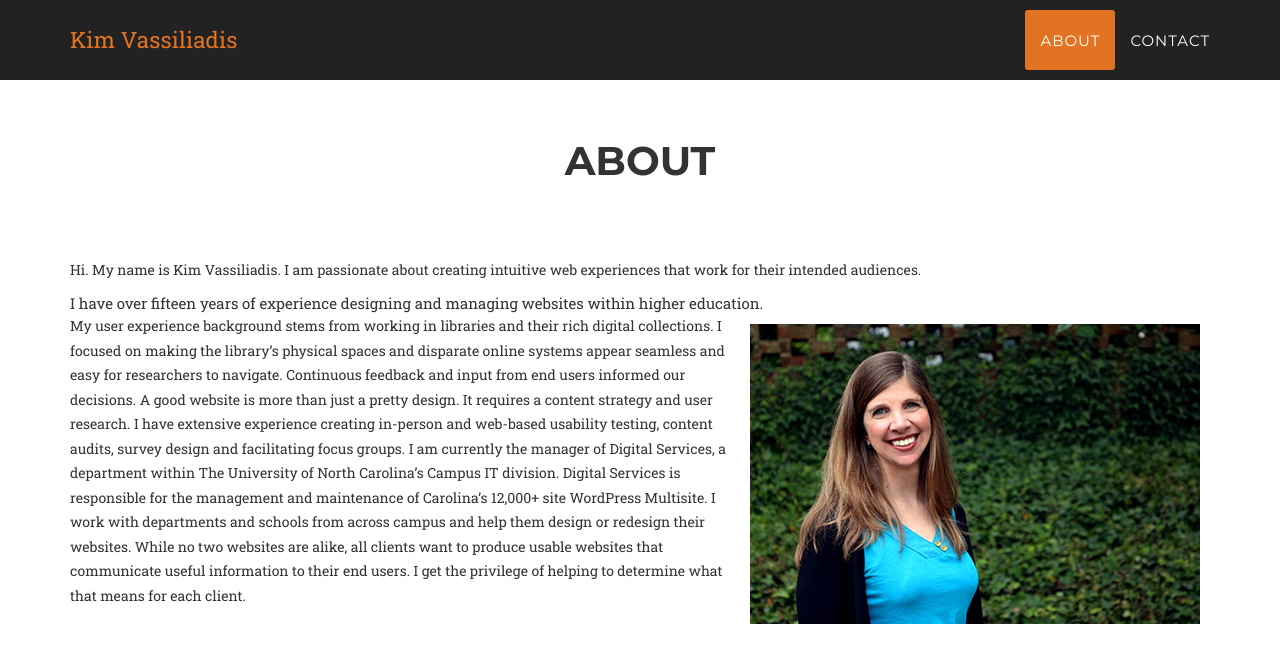
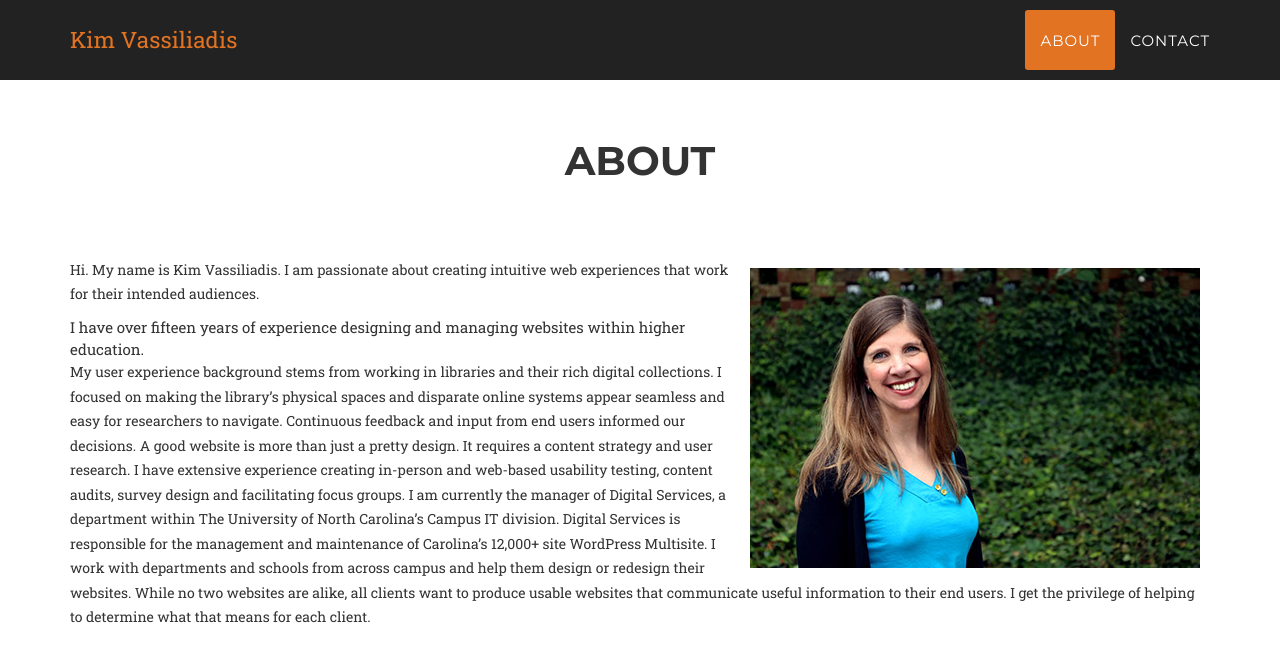
Before and after one commit to kimbrarian/jekyll, a Jekyll site: the page built from index.html, in a window 1280 px wide and 900 px high, scrolled down 2717 px. Shown: the top 663 px of the window. Built offline with Jekyll 4.4.1, drawn with Linux system fonts in a browser that asks for light colours; some web fonts are replaced.

Commit message:
Update about.html

```diff
--- a/_includes/about.html
+++ b/_includes/about.html
@@ -9,10 +9,10 @@
             </div>
             <div class="row">
                 <div class="col-lg-12">
-                    <p>Hi. My name is Kim Vassiliadis. I am passionate about creating intuitive web
+                    <p>Hi. My name is Kim Vassiliadis. <img src="img/about/Kim-HeadShot.jpg" alt="headshot" align="right" style="padding:10px;" /> I am passionate about creating intuitive web
                         experiences that work for their intended audiences. </p>
                         I have over fifteen years of experience designing and managing websites within higher education.
-                   <p><img src="img/about/Kim-HeadShot.jpg" alt="headshot" align="right" style="padding:10px;" />My user experience background stems from working in libraries and their rich digital collections.
+                   <p>My user experience background stems from working in libraries and their rich digital collections.
                        I focused on making the library’s physical spaces and disparate online systems appear seamless and easy for
                        researchers to navigate. Continuous feedback and input from end users informed our decisions. A good website is
                        more than just a pretty design. It requires a content strategy and user research. I have extensive experience
```
